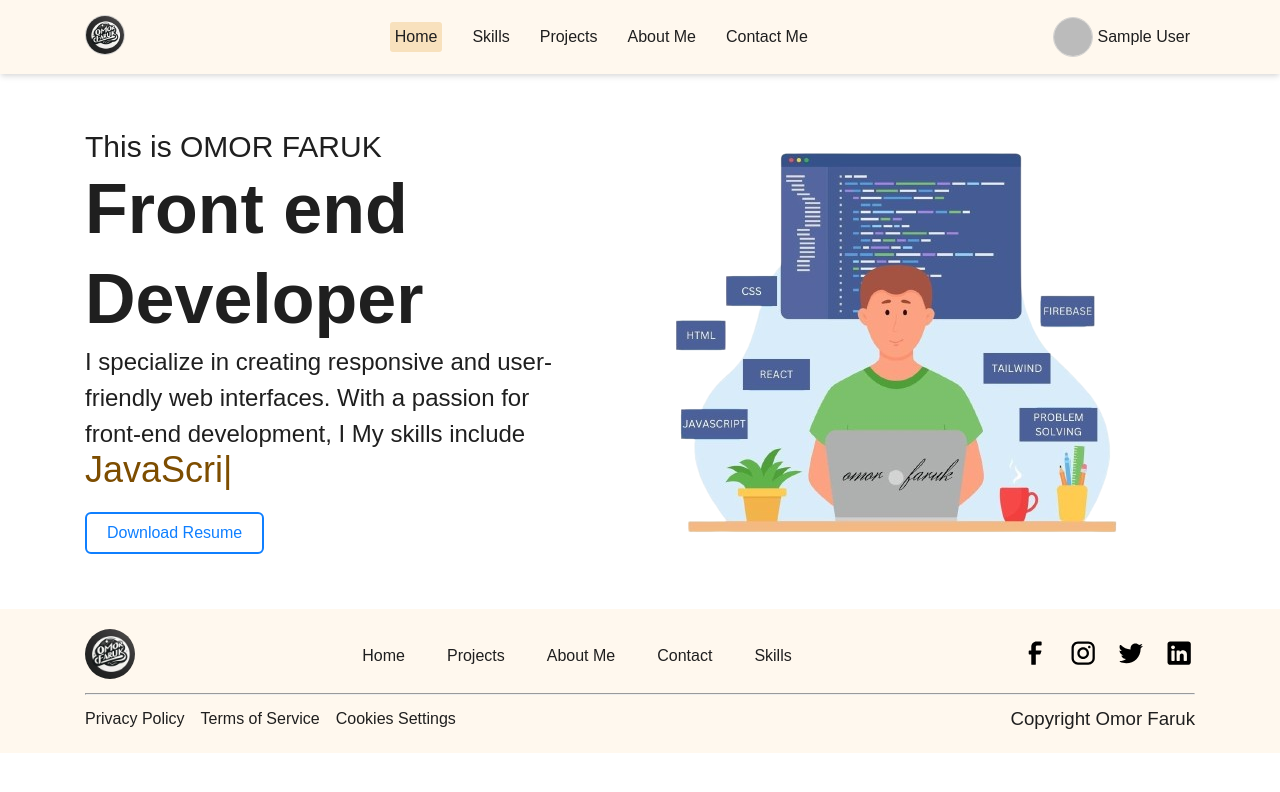
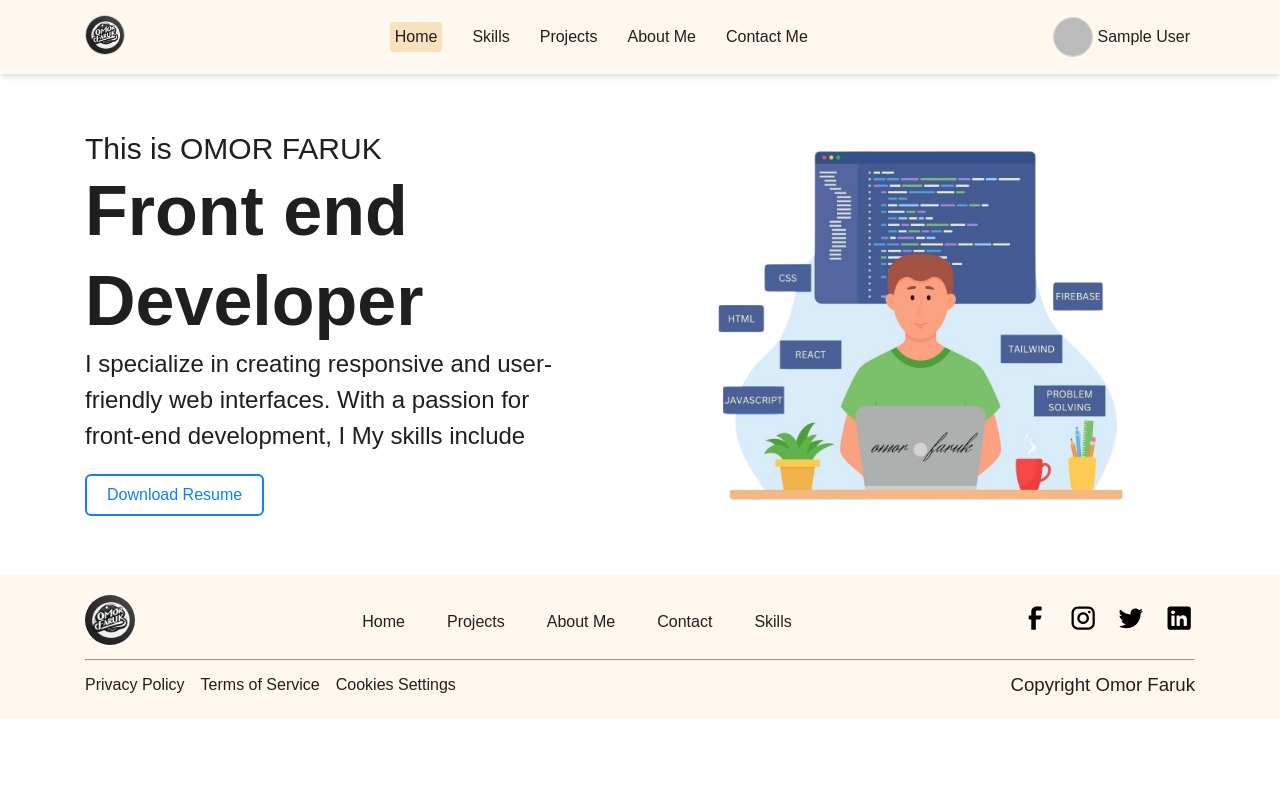
Before and after one commit to OmorFaruk63/Portfolio, a React (Vite) app: page / in a window 1280 px wide. Shown: the top 792 px of the page. Built offline with nearby package versions, Linux system fonts and the light colour scheme; no server answers; sample sign-in values are in the browser's storage.

Commit message:
change img

```diff
--- a/src/components/heroSection/HeroSection.jsx
+++ b/src/components/heroSection/HeroSection.jsx
@@ -15,7 +15,7 @@ export default function HeroSection() {
             interfaces. With a passion for front-end development, I My skills
             include
             <br />
-            <TypeAnimation
+            {/* <TypeAnimation
               sequence={[
                 "HTML",
                 1000,
@@ -34,7 +34,7 @@ export default function HeroSection() {
                 color: "#7d4d00ff",
               }}
               repeat={Infinity}
-            />
+            /> */}
           </p>
         </div>
         <a
--- a/src/components/heroSection/hero.css
+++ b/src/components/heroSection/hero.css
@@ -57,6 +57,13 @@
   line-height: 36px;
 }
 
+.hero-img {
+  max-width: 650px;
+}
+.hero-img img {
+  width: 100%;
+}
+
 @media (max-width: 950px) {
   .hero--section {
     display: flex;
```
Also changed, not shown: public/img/hero-img.png.
